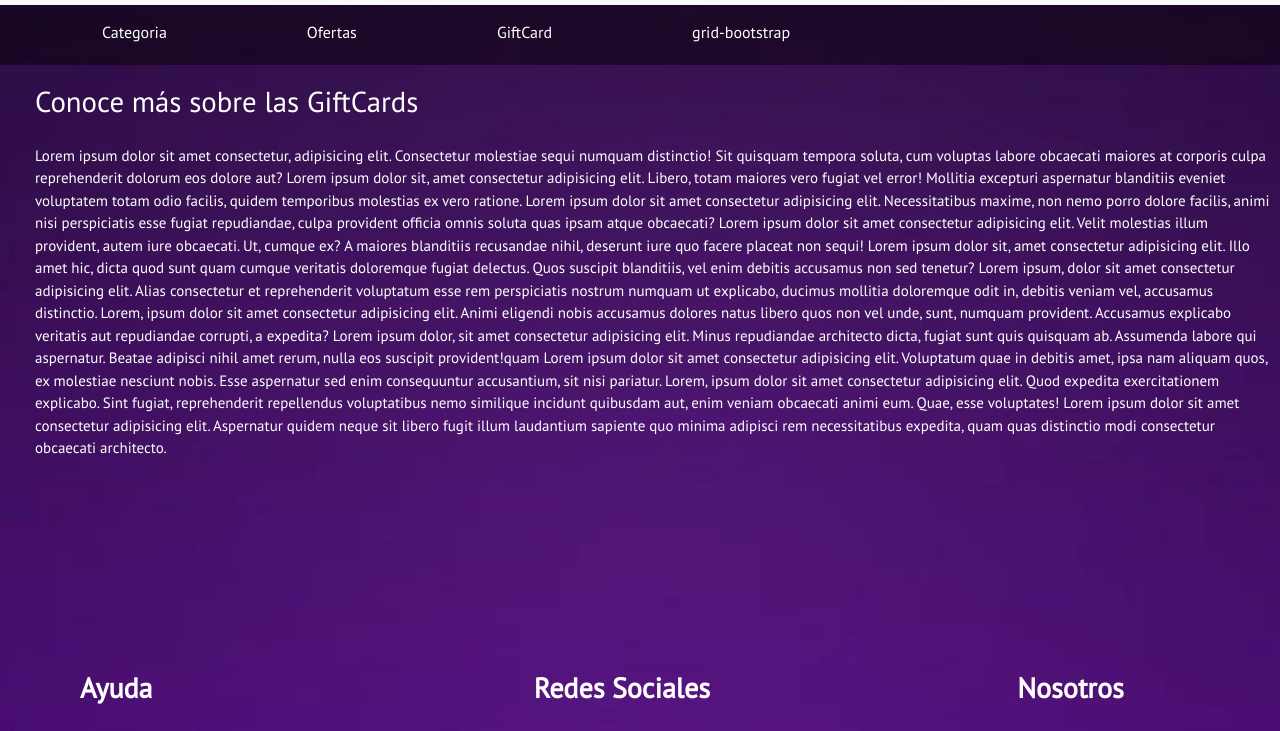
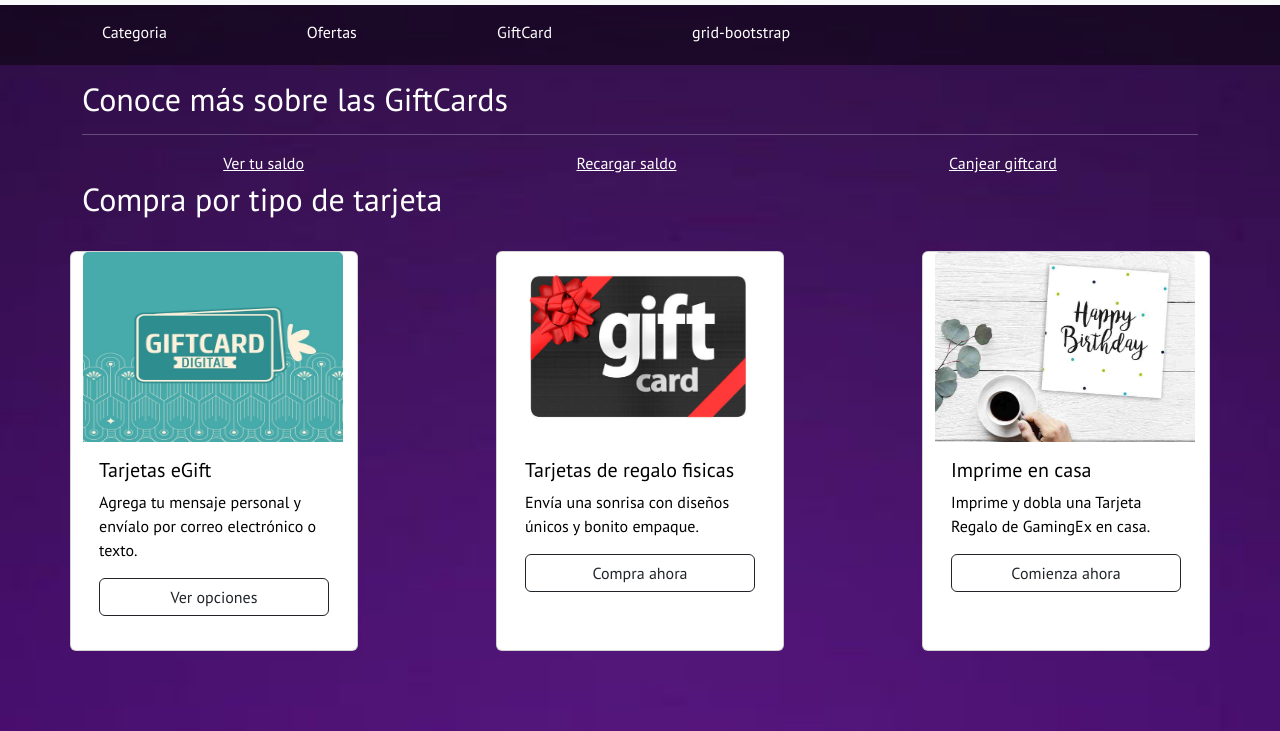
Before and after one commit to Walter-Schwartzer/proyecto-final, a plain HTML site: page pages/giftcard.html in a window 1280 px wide. Shown: the part 61-792 px from the top of the page. Drawn offline with nearby package versions, Linux system fonts and the light colour scheme.

Commit message:
sacando los lorem

```diff
--- a/css/style-general.scss
+++ b/css/style-general.scss
@@ -286,17 +286,36 @@ header{
 
 //giftcards
 .cont-giftcard{
-    margin-left: 25px;
-    margin-top: 20px;
-    padding: 0px 10px;
     h2{
-        font-size: 1.8rem;
-        margin-bottom: 20px;
+        margin-top: 15px;
     }
-    p{
-        font-size: 15px;
-        margin-top: 20px;
-        padding: 5px 0;
+    .a-giftcard{
+        text-align: center;
+        margin: 5px;
+        a{
+            color: #fff;
+            text-decoration: revert;
+            &:hover{
+                background-color: #6f019b;
+                color: #000000;
+            }
+        }
+    }
+}
+.cont-giftcard-compra{
+    .card-body-gift{
+        height: 400px;
+        width: 18rem;
+        img{
+            width: 260px;
+            height: 190px;
+        }
+        h5{
+            color: #000000;
+        }
+        p{
+            color: #000000;
+        }
     }
 }
 
@@ -992,6 +1011,14 @@ footer{
     }
 }
 
+@media screen and (max-width: 575px){
+    .cont-giftcard-compra{
+        .card-body-gift{
+            margin-left: 30px;
+        }
+    }
+}
+
 
 @media screen and (max-width: 500px) {
     .cont-main{
--- a/pages/giftcard.html
+++ b/pages/giftcard.html
@@ -66,18 +66,43 @@
         </div>
     </header>
     <main>
-        <div class="cont-giftcard">
+        <div class="container cont-giftcard">
             <h2>Conoce más sobre las GiftCards</h2>
-            <p>Lorem ipsum dolor sit amet consectetur, adipisicing elit. Consectetur molestiae sequi numquam distinctio! Sit quisquam tempora soluta, cum voluptas labore obcaecati maiores at corporis culpa reprehenderit dolorum eos dolore aut? Lorem ipsum dolor sit, amet consectetur adipisicing elit. Libero, totam maiores vero fugiat vel error! Mollitia excepturi aspernatur blanditiis eveniet voluptatem totam odio facilis, quidem temporibus molestias ex vero ratione.
-            Lorem ipsum dolor sit amet consectetur adipisicing elit. Necessitatibus maxime, non nemo porro dolore facilis, animi nisi perspiciatis esse fugiat repudiandae, culpa provident officia omnis soluta quas ipsam atque obcaecati?
-            Lorem ipsum dolor sit amet consectetur adipisicing elit. Velit molestias illum provident, autem iure obcaecati. Ut, cumque ex? A maiores blanditiis recusandae nihil, deserunt iure quo facere placeat non sequi!
-            Lorem ipsum dolor sit, amet consectetur adipisicing elit. Illo amet hic, dicta quod sunt quam cumque veritatis doloremque fugiat delectus. Quos suscipit blanditiis, vel enim debitis accusamus non sed tenetur?
-            Lorem ipsum, dolor sit amet consectetur adipisicing elit. Alias consectetur et reprehenderit voluptatum esse rem perspiciatis nostrum numquam ut explicabo, ducimus mollitia doloremque odit in, debitis veniam vel, accusamus distinctio.
-            Lorem, ipsum dolor sit amet consectetur adipisicing elit. Animi eligendi nobis accusamus dolores natus libero quos non vel unde, sunt, numquam provident. Accusamus explicabo veritatis aut repudiandae corrupti, a expedita?
-            Lorem ipsum dolor, sit amet consectetur adipisicing elit. Minus repudiandae architecto dicta, fugiat sunt quis quisquam ab. Assumenda labore qui aspernatur. Beatae adipisci nihil amet rerum, nulla eos suscipit provident!quam Lorem ipsum dolor sit amet consectetur adipisicing elit. Voluptatum quae in debitis amet, ipsa nam aliquam quos, ex molestiae nesciunt nobis. Esse aspernatur sed enim consequuntur accusantium, sit nisi pariatur.
-            Lorem, ipsum dolor sit amet consectetur adipisicing elit. Quod expedita exercitationem explicabo. Sint fugiat, reprehenderit repellendus voluptatibus nemo similique incidunt quibusdam aut, enim veniam obcaecati animi eum. Quae, esse voluptates!
-            Lorem ipsum dolor sit amet consectetur adipisicing elit. Aspernatur quidem neque sit libero fugit illum laudantium sapiente quo minima adipisci rem necessitatibus expedita, quam quas distinctio modi consectetur obcaecati architecto.
-            </p>
+            <hr>
+            <div class="a-giftcard d-flex justify-content-around">
+                <a href="#">Ver tu saldo</a>
+                <a href="#">Recargar saldo</a>
+                <a href="#">Canjear giftcard</a>
+            </div>
+        </div>
+        <div class="container">
+            <div class=" row cont-giftcard-compra justify-content-between">
+                <h2>Compra por tipo de tarjeta</h2>
+                <div class="card col-lg-4 col-12 mt-4 card-body-gift">
+                    <img src="../img/giftcard3.jpg" class="card-img-top">
+                    <div class="card-body d-flex flex-column">
+                        <h5 class="card-title">Tarjetas eGift</h5>
+                        <p class="card-text">Agrega tu mensaje personal y envíalo por correo electrónico o texto.</p>
+                        <a href="#" class="btn btn-outline-dark">Ver opciones</a>
+                    </div>
+                </div>
+                <div class="card col-lg-4 col-12 mt-4 card-body-gift">
+                    <img src="../img/giftcard1.jpg" class="card-img-top">
+                    <div class="card-body d-flex flex-column">
+                        <h5 class="card-title">Tarjetas de regalo fisicas</h5>
+                        <p class="card-text">Envía una sonrisa con diseños únicos y bonito empaque.</p>
+                        <a href="#" class="btn btn-outline-dark align-items-center">Compra ahora</a>
+                    </div>
+                </div>
+                <div class="card col-lg-4 col-12 mt-4 card-body-gift">
+                    <img src="../img/giftcard2.jpg" width="100px" class="card-img-top">
+                    <div class="card-body d-flex flex-column">
+                        <h5 class="card-title">Imprime en casa</h5>
+                        <p class="card-text">Imprime y dobla una Tarjeta Regalo de GamingEx en casa.</p>
+                        <a href="#" class="btn btn-outline-dark">Comienza ahora</a>
+                    </div>
+                </div>
+            </div>
         </div>
     </main>
     <footer>
```
Also changed, not shown: pages/ayuda.html (+22 -19 lines), pages/grid-bootstrap.html (+8 -8 lines), pages/productos-categorias/motorola.html (+1 -1 lines), pages/productos-categorias/samsunga.html (+1 -1 lines), pages/productos-categorias/samsungs.html (+1 -1 lines), css/style-general.css, img/giftcard1.jpg (added), img/giftcard2.jpg (added), img/giftcard3.jpg (added), 1 other file.
